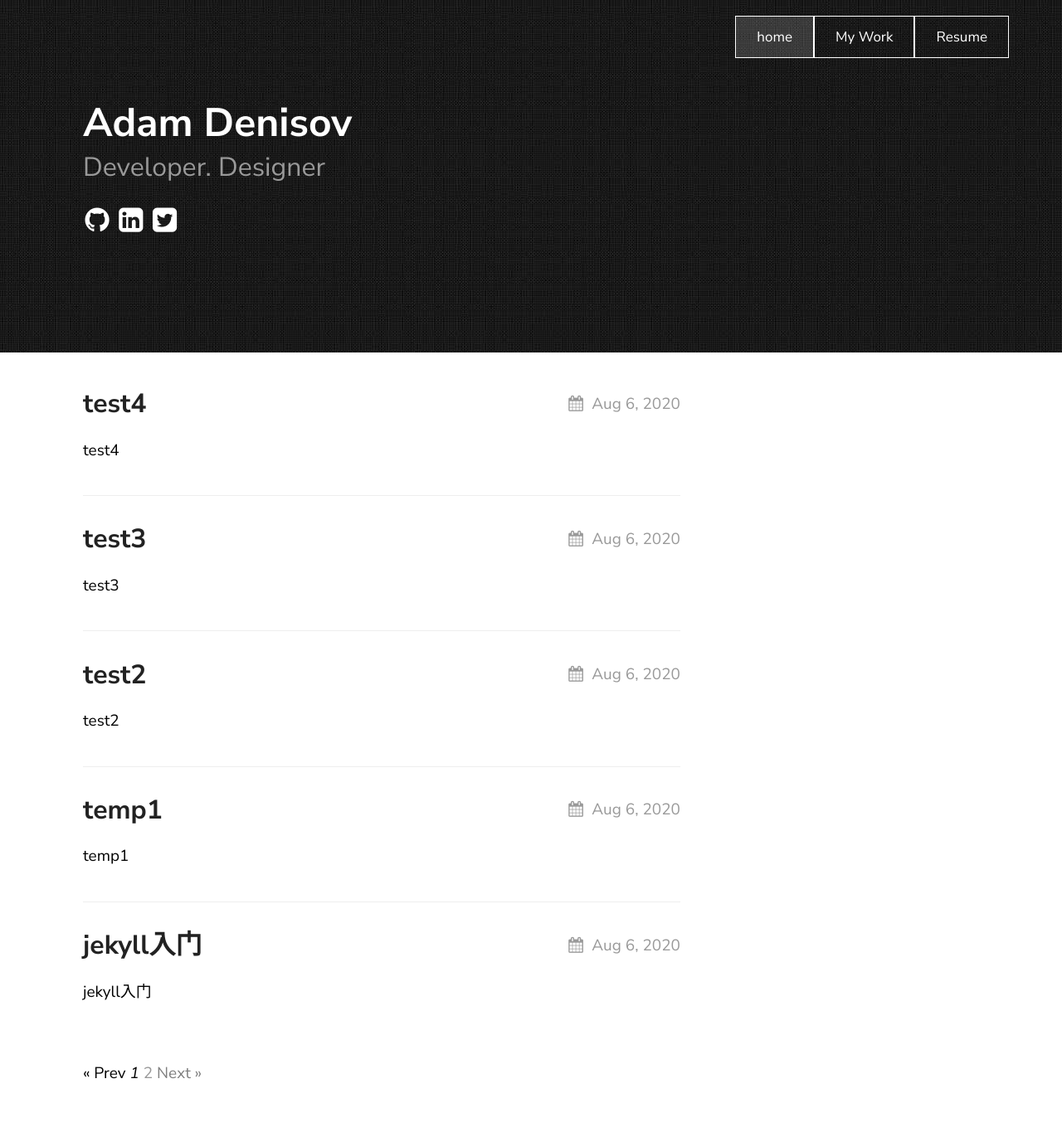
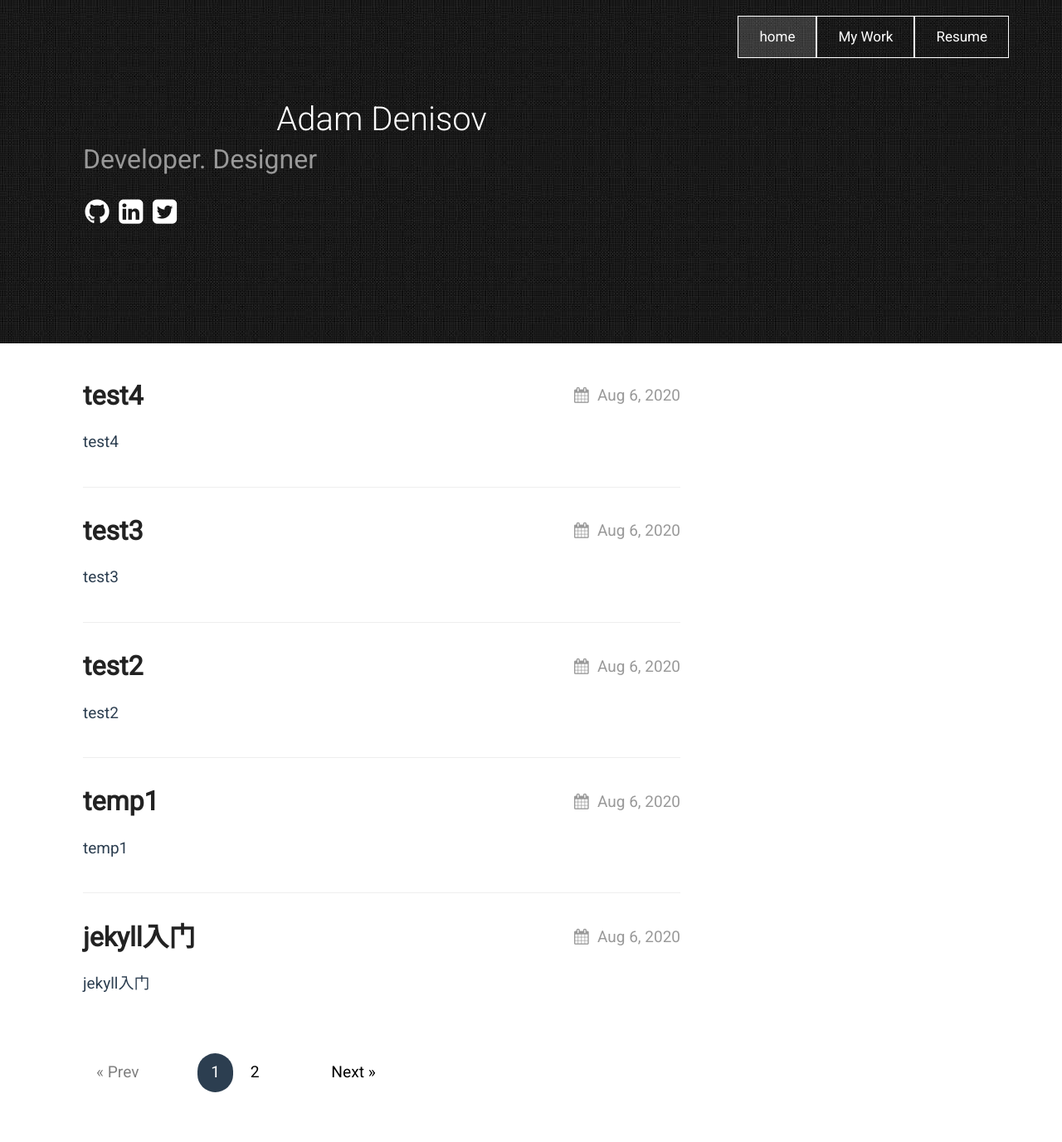
Before and after one commit to whitestarrain/blog, a Jekyll site: the page built from index.html, in a window 1280 px wide. Shown: the whole page at 83% size. Built offline with Jekyll 4.4.1, drawn with Linux system fonts in a browser that asks for light colours; the list of posts is cut into pages by our own code; before the commit the page ends 1310 px from its top, so only the background shows below that.

Commit message:
添加分页

```diff
--- a/_layouts/page.html
+++ b/_layouts/page.html
@@ -1,8 +1,90 @@
 <!DOCTYPE html>
 <html lang="en">
+
 <head>
 	{%- include head.html -%}
+	<style>
+		@import url("https://fonts.googleapis.com/css?family=Roboto:400,300");
+
+		body {
+			color: #2c3e50;
+			font-family: 'Roboto', sans-serif;
+			font-weight: 400;
+		}
+
+		h1 {
+			text-align: center;
+			font-size: 2.5rem;
+			font-weight: 300;
+		}
+
+		.pagination-container {
+			margin: 100px auto;
+			text-align: center;
+		}
+
+		.pagination {
+			position: relative;
+		}
+
+		.pagination a {
+			position: relative;
+			display: inline-block;
+			color: #2c3e50;
+			text-decoration: none;
+			font-size: 1.2rem;
+			padding: 8px 16px 10px;
+		}
+
+		.pagination a:before {
+			z-index: -1;
+			position: absolute;
+			height: 100%;
+			width: 100%;
+			content: "";
+			top: 0;
+			left: 0;
+			background-color: #2c3e50;
+			border-radius: 24px;
+			-webkit-transform: scale(0);
+			transform: scale(0);
+			-webkit-transition: all 0.2s;
+			transition: all 0.2s;
+		}
+
+		.pagination a:hover,
+		.pagination a .pagination-active {
+			color: #fff;
+		}
+
+		.pagination a:hover:before,
+		.pagination a .pagination-active:before {
+			-webkit-transform: scale(1);
+			transform: scale(1);
+		}
+
+		.pagination .pagination-active {
+			color: #fff;
+		}
+
+		.pagination .pagination-active:before {
+			-webkit-transform: scale(1);
+			transform: scale(1);
+		}
+
+		.pagination-newer {
+			margin-right: 50px;
+		}
+
+		.pagination-older {
+			margin-left: 50px;
+		}
+		*{
+			border-bottom: none;
+		}
+	</style>
 </head>
+
 <body>
 	<header class="texture-{{ site.texture.style }}">
 		<div class="container">
@@ -17,4 +99,5 @@
 	</main>
 	{%- include footer.html -%}
 </body>
+
 </html>
--- a/index.html
+++ b/index.html
@@ -24,37 +24,43 @@ layout: home
 </ul>
 {%- endif -%}
 
-<div>
+<div style="margin-bottom: 60px;" class="pagination">
 
 	<!-- 上一页 -->
-	{% if paginator.next_page %}
-	<a href="{{ paginator.next_page_path | prepend: site.baseurl | replace: '//', '/' }}" style="color: black;">&laquo;
-		Prev</a>
+	{% if paginator.previous_page %}
+	<a href="{{ paginator.previous_page_path | prepend: site.baseurl | replace: '//', '/' }}" style="color: black;"
+		class="pagination-newer">&laquo; Prev</a>
 	{% else %}
-	<span style="color: gray;"> &laquo; Prev</span>
+	<a href="javascript:void(0)" style="color: gray;" class="pagination-newer">&laquo; Prev</a>
 	{% endif %}
+	<span class="pagination-inner">
 
-	<!-- 野目录 -->
+
+		<!-- 页目录 -->
 		{% for page in (1..paginator.total_pages) %}
 		{% if page == paginator.page %}
-	<em>{{ page }}</em>
+		<a href="javascript:void(0)" class="pagination-active">{{ page }}</a>
 		{% elsif page == 1 %}
-	<a href="{{ '/index.html' | prepend: site.baseurl | replace: '//', '/' }}">
+		<a href="{{ '/index.html' | prepend: site.baseurl | replace: '//', '/' }}" style="color: black;">
 			{{ page }}
 		</a>
 		{% else %}
-	<a href="{{ site.paginate_path | prepend: '/' | replace: '//', '/' | replace: ':num', page }}">
+		<a href="{{ site.baseurl | append:site.paginate_path | prepend: '/' | replace: '//', '/' | replace: ':num', page }}"
+			style="color: black;">
 			{{ page }}
 		</a>
 		{% endif %}
 		{% endfor %}
 
+
+	</span>
+
 	<!-- 下一页 -->
-	{% if paginator.previous_page %}
-	<a href="{{ paginator.previous_page_path | prepend: site.baseurl | replace: '//', '/' }}" style="color: black;">Next
-		&raquo;</a>
+	{% if paginator.next_page %}
+	<a href="{{ paginator.next_page_path | prepend: site.baseurl | replace: '//', '/' }}" style="color: black;"
+		class="pagination-older">Next &raquo;</a>
 	{% else %}
-	<span style="color: gray;">Next &raquo;</span>
+	<a href="javascript:void(0)" style="color: gray;" class="pagination-older">Next &raquo;</a>
 	{% endif %}
 
 </div>
```
Lines whose indentation alone changed are shown as unchanged.
